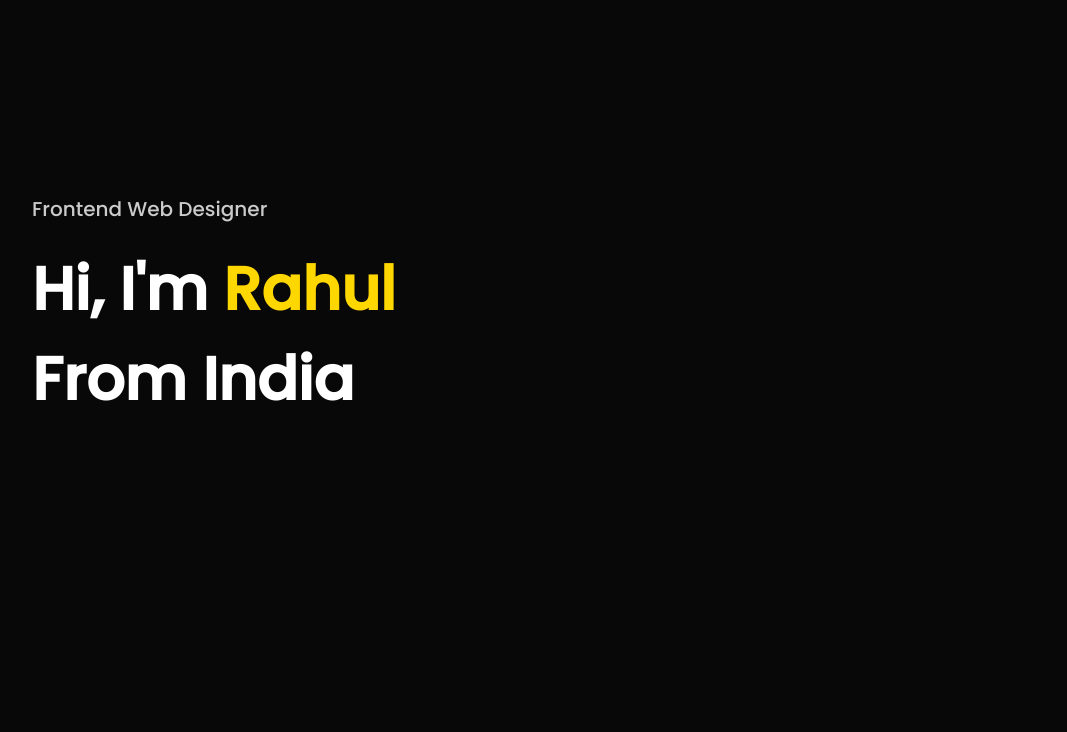
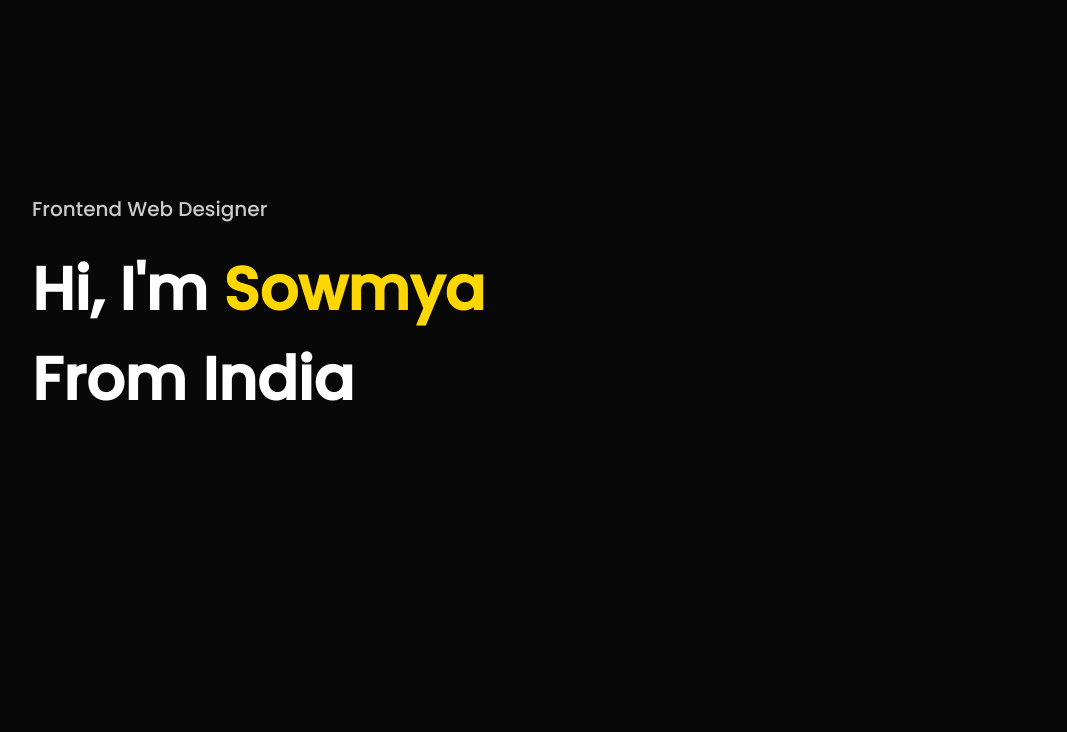
Before and after one commit to soumi-08/Portfolio-Website, a plain HTML site: page index.html in a window 1280 px wide. Shown: the part 68-800 px from the top of the page, without its empty margins (96-1163 px from the left). Drawn offline with nearby package versions, Linux system fonts and the light colour scheme.

Commit message:
Update index.html

```diff
--- a/index.html
+++ b/index.html
@@ -38,7 +38,7 @@
         <div class="header-text">
           <p>Frontend Web Designer</p>
           <h1>
-            Hi, I'm <span>Rahul</span><br />
+            Hi, I'm <span>Sowmya</span><br />
             From India
           </h1>
         </div>
```
